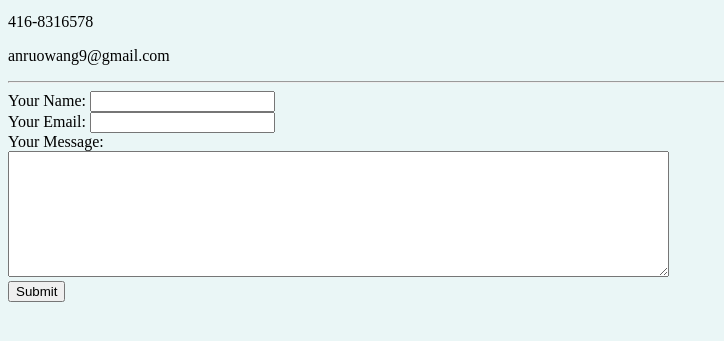
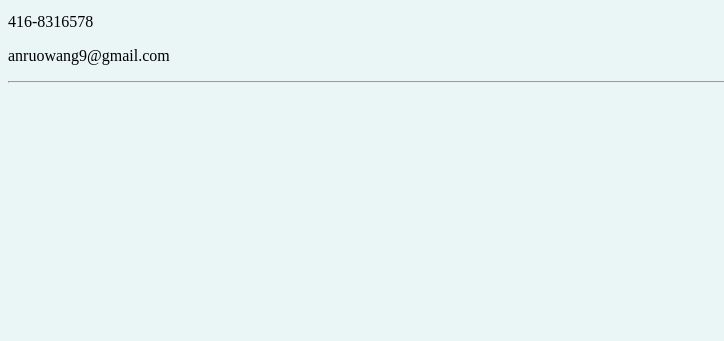
Before and after one commit to anruo-wang/cv, a plain HTML site: page Contact.html in a window 1280 px wide. Shown: the part 101-442 px from the top of the page, without its empty margins (0-724 px from the left). Drawn offline with Linux system fonts and the light colour scheme.

Commit message:
Update Contact.html

```diff
--- a/Contact.html
+++ b/Contact.html
@@ -13,15 +13,6 @@
   <p>416-8316578</p>
   <p>anruowang9@gmail.com</p>
   <hr>
-  <form action="mailto:anruowang9@gmail.com" method="post" enctype="text/plain">
-    <label>Your Name:</label>
-    <input type="text" name="yourName" value=""><br>
-    <label>Your Email:</label>
-    <input type="email" name="yourEmail" value=""><br>
-    <label>Your Message:</label><br>
-    <textarea name="yourMessage" rows="8" cols="80"></textarea><br>
-    <input type="submit">
-  </form>
 </body>
 
 </html>
```
